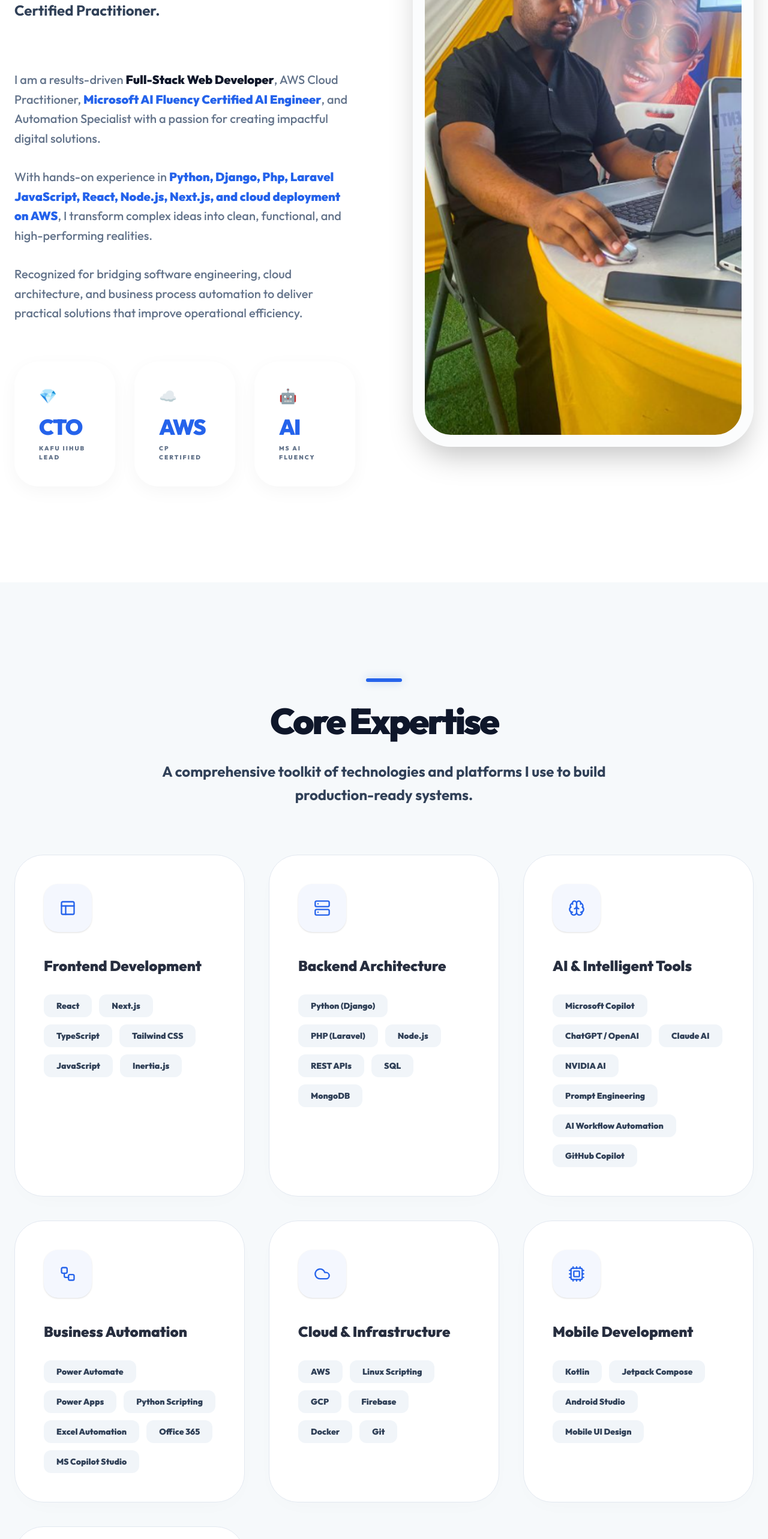
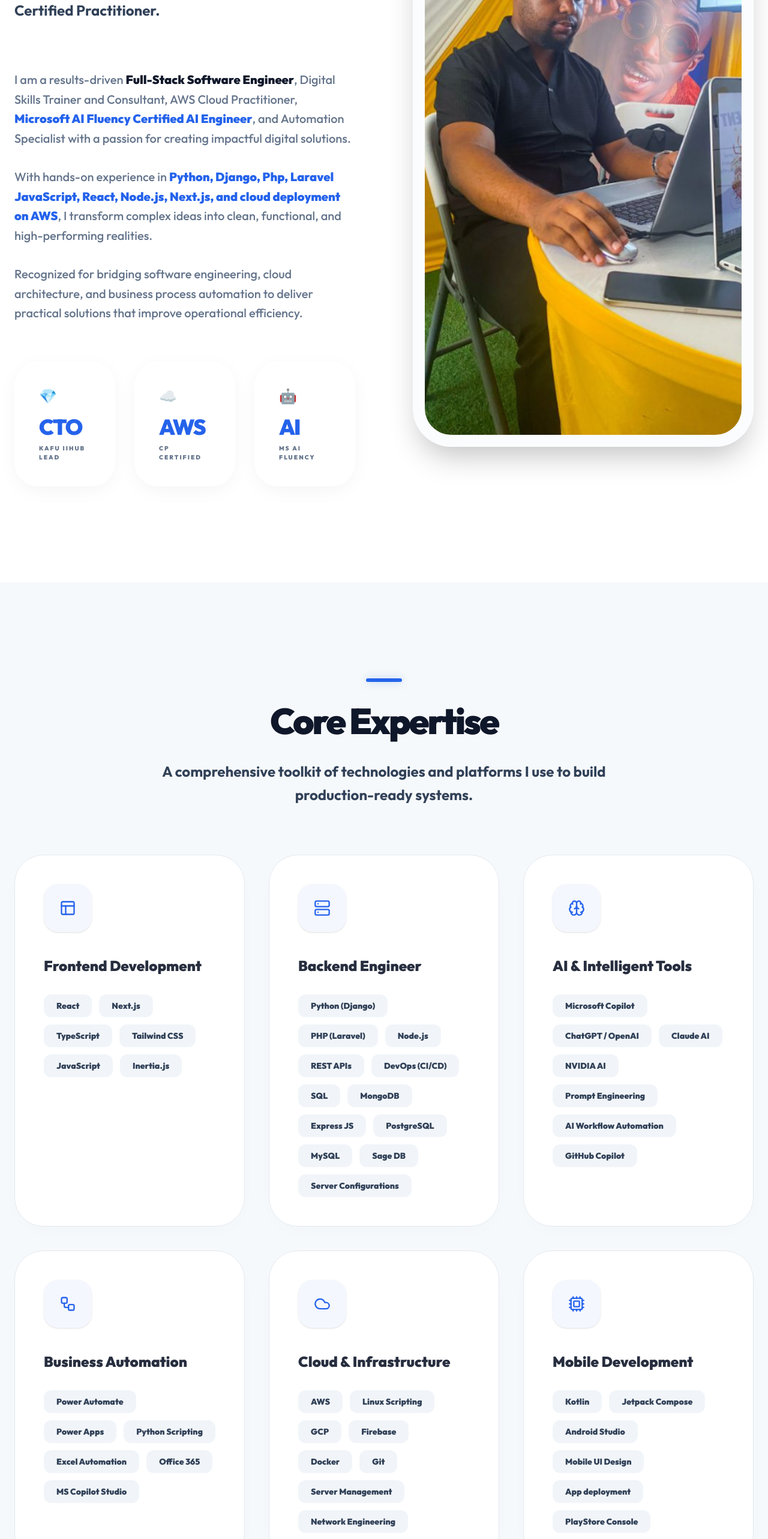
Before and after one commit to DenzelGitonga007/denzelgitongaportfolio, a Next.js app: page / in a window 1280 px wide. Shown: the part 1640-4206 px from the top of the page at 60% size. Built offline with nearby package versions, Linux system fonts and the light colour scheme.

Commit message:
added more skills

```diff
--- a/src/components/About.tsx
+++ b/src/components/About.tsx
@@ -24,7 +24,7 @@ const About = () => {
 
             <div className="space-y-8 text-xl text-muted-foreground leading-relaxed font-medium">
               <p>
-              I am a results-driven <span className="text-foreground font-black">Full-Stack Web Developer</span>, AWS Cloud Practitioner, <span className="text-primary font-black">Microsoft AI Fluency Certified AI Engineer</span>, and Automation Specialist with a passion for creating impactful digital solutions.
+              I am a results-driven <span className="text-foreground font-black">Full-Stack Software Engineer</span>, Digital Skills Trainer and Consultant, AWS Cloud Practitioner, <span className="text-primary font-black">Microsoft AI Fluency Certified AI Engineer</span>, and Automation Specialist with a passion for creating impactful digital solutions.
               </p>
               <p>
                 With hands-on experience in <strong className="text-primary font-black">Python, Django, Php, Laravel JavaScript, React, Node.js, Next.js, and cloud deployment on AWS</strong>,
--- a/src/components/Skills.tsx
+++ b/src/components/Skills.tsx
@@ -12,9 +12,9 @@ const skillCategories = [
     skills: ["React", "Next.js", "TypeScript", "Tailwind CSS", "JavaScript", "Inertia.js"],
   },
   {
-    title: "Backend Architecture",
+    title: "Backend Engineer",
     icon: <Server className="text-primary" size={28} />,
-    skills: ["Python (Django)", "PHP (Laravel)", "Node.js", "REST APIs", "SQL", "MongoDB"],
+    skills: ["Python (Django)", "PHP (Laravel)", "Node.js", "REST APIs", "DevOps (CI/CD)", "SQL", "MongoDB", "Express JS", "PostgreSQL", "MySQL", "Sage DB", "Server Configurations"],
   },
   {
     title: "AI & Intelligent Tools",
@@ -29,12 +29,12 @@ const skillCategories = [
   {
     title: "Cloud & Infrastructure",
     icon: <Cloud className="text-primary" size={28} />,
-    skills: ["AWS", "Linux Scripting", "GCP", "Firebase", "Docker", "Git"],
+    skills: ["AWS", "Linux Scripting", "GCP", "Firebase", "Docker", "Git", "Server Management", "Network Engineering"],
   },
   {
     title: "Mobile Development",
     icon: <Cpu className="text-primary" size={28} />,
-    skills: ["Kotlin", "Jetpack Compose", "Android Studio", "Mobile UI Design"],
+    skills: ["Kotlin", "Jetpack Compose", "Android Studio", "Mobile UI Design", "App deployment", "PlayStore Console"],
   },
   {
     title: "Tools & Testing",
```
